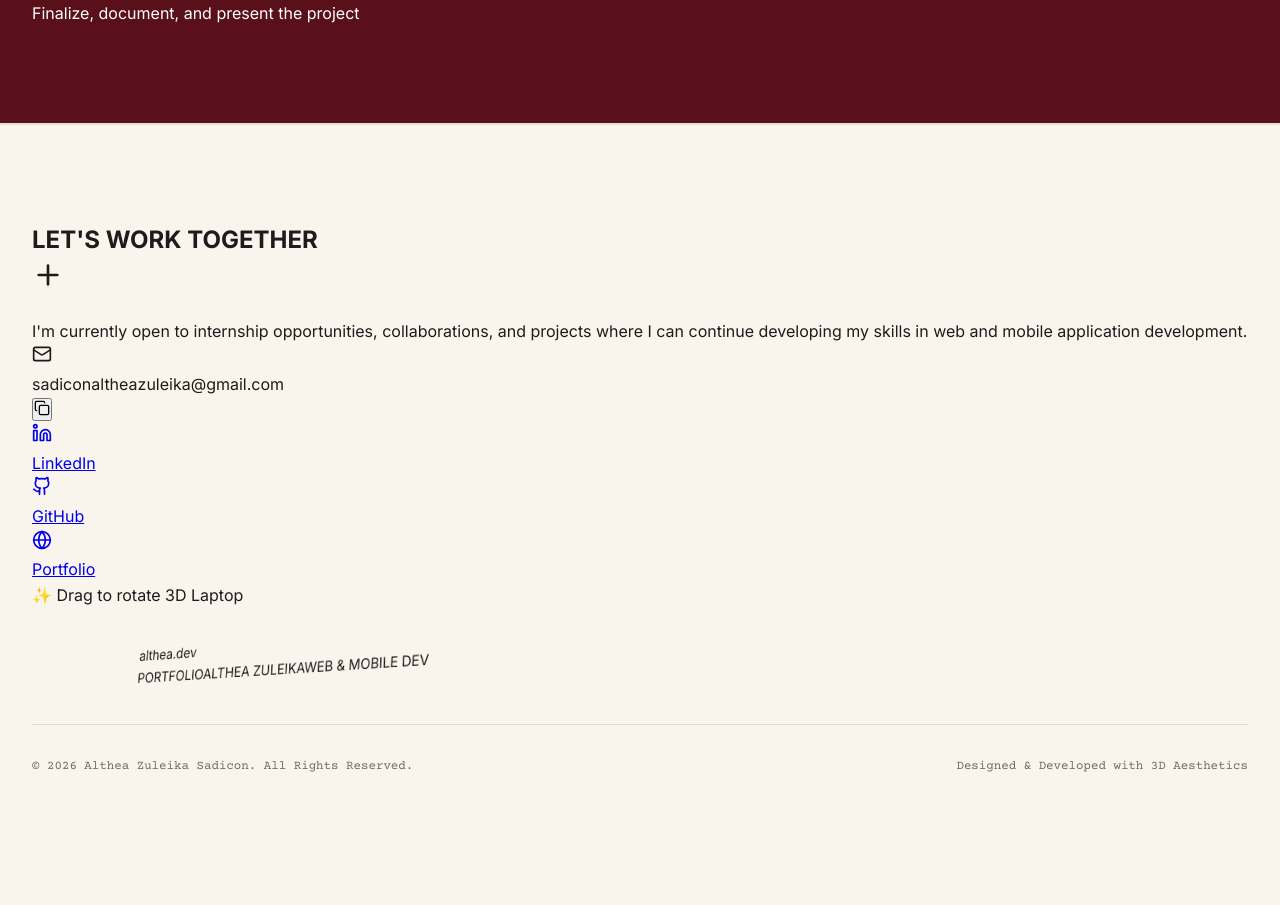
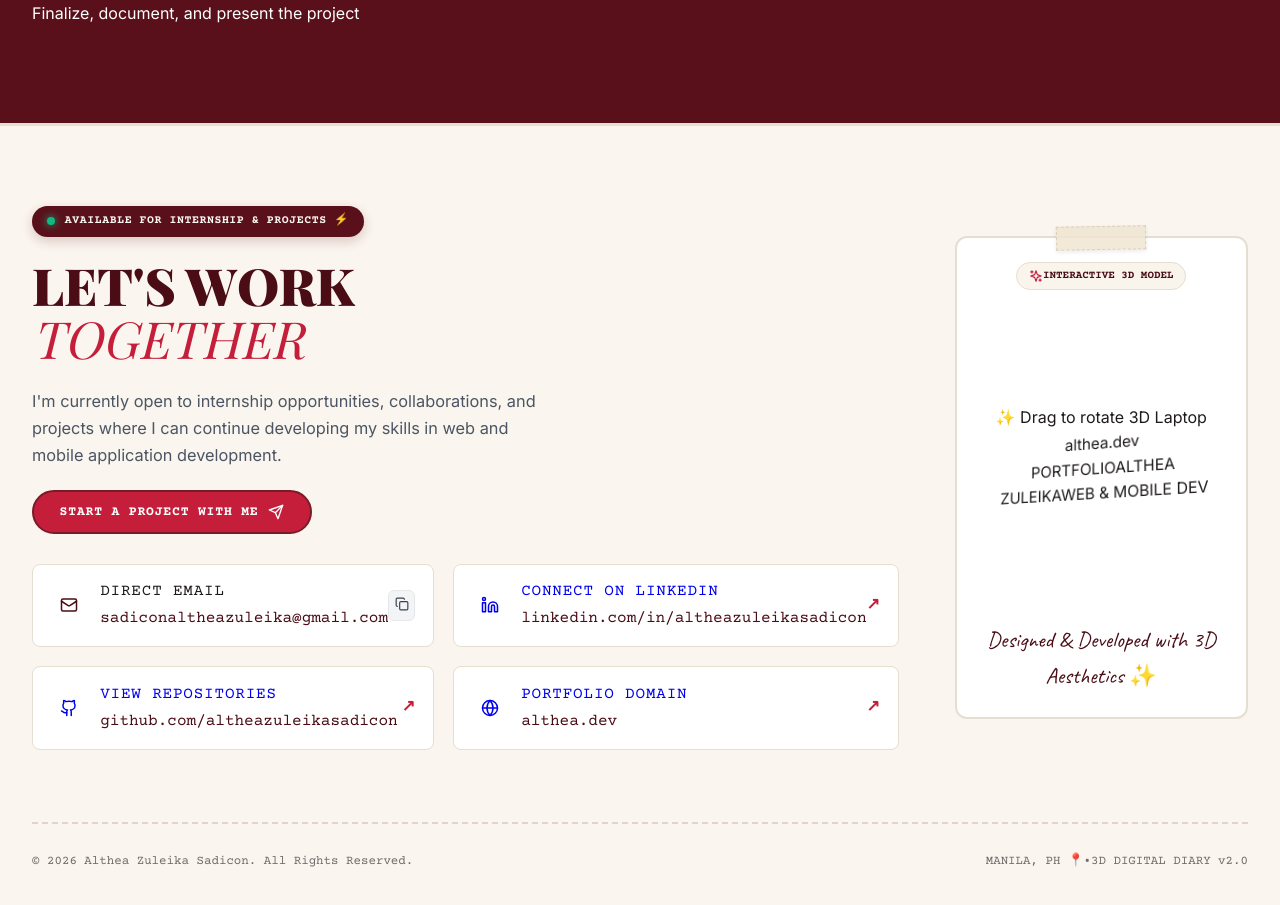
Before and after one commit to theasdcn/my_portfolio, a React (Vite) app: page / in a window 1280 px wide. Shown: the part 6060-6965 px from the top of the page. Before the commit the page ends 6869 px from the top, so only its background shows below. Built offline with nearby package versions, Linux system fonts and the light colour scheme; a web font is replaced by a local one.

Commit message:
feat: update contact footer layout & clean up repository tracking
- Redesign contact footer with Y2K paper link cards for email, LinkedIn, GitHub, and portfolio
- Style 3D laptop paper frame with status indicator
- Ensure text and icons are sharp, legible, and un-obscured

```diff
--- a/src/components/ContactFooter.jsx
+++ b/src/components/ContactFooter.jsx
@@ -1,5 +1,5 @@
 import React, { useState } from 'react';
-import { Mail, Linkedin, Github, Globe, Plus, ArrowRight, Check, Copy } from 'lucide-react';
+import { Mail, Linkedin, Github, Globe, Plus, Check, Copy, Sparkles, Send } from 'lucide-react';
 import { CONTACT_INFO } from '../constants/portfolioData';
 import { Laptop3D } from './Laptop3D';
 
@@ -15,98 +15,144 @@ export function ContactFooter({ onOpenContact }) {
 
   return (
     <footer className="contact-footer-section" id="contact">
-      <div className="contact-content-grid">
+      <div className="contact-container">
 
-        {/* LEFT COLUMN: CTA TEXT */}
+        {/* LEFT/MAIN COLUMN: Heading, Bio & Social Taped Link Cards */}
         <div className="contact-left-col">
-          <div className="contact-title-row">
-            <h2 className="contact-heading">LET'S WORK TOGETHER</h2>
-            <span className="contact-plus-icon"><Plus size={32} /></span>
+
+          <div className="contact-top-status">
+            <span className="live-status-pulse" />
+            <span className="status-text font-mono">AVAILABLE FOR INTERNSHIP &amp; PROJECTS ⚡</span>
           </div>
 
-          <p className="contact-desc">
+          <h2 className="contact-heading-serif">
+            LET'S WORK <br />
+            <span className="contact-serif-italic">TOGETHER</span>
+          </h2>
+
+          <p className="contact-body-text">
             I'm currently open to internship opportunities, collaborations, and projects where I can continue developing my skills in web and mobile application development.
           </p>
 
+          <button className="contact-cta-btn shadow-y2k" onClick={onOpenContact}>
+            <span>START A PROJECT WITH ME</span>
+            <Send size={16} />
+          </button>
 
+          {/* TAPED SOCIAL & EMAIL LINK CARDS */}
+          <div className="contact-paper-links-grid">
 
-        </div>
-
-        {/* MIDDLE COLUMN: SOCIAL & EMAIL LINKS */}
-        <div className="contact-middle-col">
-          <div className="contact-links-list">
-
-            {/* EMAIL LINK */}
-            <div className="contact-link-card group" onClick={handleCopyEmail} style={{ cursor: 'pointer' }}>
-              <div className="link-icon-box">
-                <Mail size={20} />
+            {/* EMAIL LINK CARD */}
+            <div
+              className="paper-link-card group cursor-pointer shadow-y2k -rotate-1"
+              onClick={handleCopyEmail}
+              title="Click to copy email address!"
+            >
+              <div className="link-card-left">
+                <div className="link-icon-box bg-red-100 text-burgundy">
+                  <Mail size={18} />
+                </div>
+                <div className="link-info-text">
+                  <span className="link-label font-mono text-[10px] text-muted uppercase">DIRECT EMAIL</span>
+                  <p className="link-value font-mono text-xs font-bold text-burgundy">{CONTACT_INFO.email}</p>
+                </div>
               </div>
-              <div className="link-text-details">
-                <span className="link-url">{CONTACT_INFO.email}</span>
-              </div>
-              <button className="copy-action-btn" title="Copy Email">
-                {copied ? <Check size={16} className="text-green-400" /> : <Copy size={16} />}
+              <button className="copy-btn-pill" aria-label="Copy Email">
+                {copied ? <Check size={14} className="text-green-600" /> : <Copy size={14} />}
               </button>
             </div>
 
-            {/* LINKEDIN LINK */}
+            {/* LINKEDIN LINK CARD */}
             <a
               href={CONTACT_INFO.linkedin}
               target="_blank"
               rel="noopener noreferrer"
-              className="contact-link-card group"
+              className="paper-link-card group shadow-y2k rotate-1"
             >
-              <div className="link-icon-box">
-                <Linkedin size={20} />
+              <div className="link-card-left">
+                <div className="link-icon-box bg-blue-100 text-blue-700">
+                  <Linkedin size={18} />
+                </div>
+                <div className="link-info-text">
+                  <span className="link-label font-mono text-[10px] text-muted uppercase">CONNECT ON LINKEDIN</span>
+                  <p className="link-value font-mono text-xs font-bold text-burgundy">linkedin.com/in/altheazuleikasadicon</p>
+                </div>
               </div>
-              <div className="link-text-details">
-                <span className="link-url">LinkedIn</span>
-              </div>
+              <span className="link-arrow-badge">↗</span>
             </a>
 
-            {/* GITHUB LINK */}
+            {/* GITHUB LINK CARD */}
             <a
               href={CONTACT_INFO.github}
               target="_blank"
               rel="noopener noreferrer"
-              className="contact-link-card group"
+              className="paper-link-card group shadow-y2k -rotate-1"
             >
-              <div className="link-icon-box">
-                <Github size={20} />
+              <div className="link-card-left">
+                <div className="link-icon-box bg-gray-100 text-gray-900">
+                  <Github size={18} />
+                </div>
+                <div className="link-info-text">
+                  <span className="link-label font-mono text-[10px] text-muted uppercase">VIEW REPOSITORIES</span>
+                  <p className="link-value font-mono text-xs font-bold text-burgundy">github.com/altheazuleikasadicon</p>
+                </div>
               </div>
-              <div className="link-text-details">
-                <span className="link-url">GitHub</span>
-              </div>
+              <span className="link-arrow-badge">↗</span>
             </a>
 
-            {/* PORTFOLIO LINK */}
+            {/* PORTFOLIO WEBSITE LINK CARD */}
             <a
               href={CONTACT_INFO.portfolio}
               target="_blank"
               rel="noopener noreferrer"
-              className="contact-link-card group"
+              className="paper-link-card group shadow-y2k rotate-2"
             >
-              <div className="link-icon-box">
-                <Globe size={20} />
+              <div className="link-card-left">
+                <div className="link-icon-box bg-amber-100 text-amber-700">
+                  <Globe size={18} />
+                </div>
+                <div className="link-info-text">
+                  <span className="link-label font-mono text-[10px] text-muted uppercase">PORTFOLIO DOMAIN</span>
+                  <p className="link-value font-mono text-xs font-bold text-burgundy">althea.dev</p>
+                </div>
               </div>
-              <div className="link-text-details">
-                <span className="link-url">Portfolio</span>
-              </div>
+              <span className="link-arrow-badge">↗</span>
             </a>
 
           </div>
+
         </div>
 
-        {/* RIGHT COLUMN: 3D INTERACTIVE LAPTOP MOCKUP */}
+        {/* RIGHT COLUMN: 3D INTERACTIVE LAPTOP SHOWCASE */}
         <div className="contact-right-col">
-          <Laptop3D />
+          <div className="laptop-paper-frame shadow-y2k rotate-2">
+            <div className="tape-strip top-center-tape" />
+            <div className="frame-header-tag font-mono">
+              <Sparkles size={14} className="text-cherry inline mr-1" />
+              <span>INTERACTIVE 3D MODEL</span>
+            </div>
+
+            {/* 3D Laptop Component */}
+            <div className="laptop-canvas-wrapper">
+              <Laptop3D />
+            </div>
+
+            <p className="laptop-caption-script font-script">
+              Designed &amp; Developed with 3D Aesthetics ✨
+            </p>
+          </div>
         </div>
 
       </div>
 
+      {/* FOOTER BOTTOM COPYRIGHT BAR */}
       <div className="footer-bottom-bar">
         <span>© {new Date().getFullYear()} Althea Zuleika Sadicon. All Rights Reserved.</span>
-        <span>Designed &amp; Developed with 3D Aesthetics</span>
+        <div className="flex items-center gap-2 font-mono">
+          <span>MANILA, PH 📍</span>
+          <span>•</span>
+          <span>3D DIGITAL DIARY v2.0</span>
+        </div>
       </div>
     </footer>
   );
--- a/src/index.css
+++ b/src/index.css
@@ -1160,70 +1160,241 @@ body {
 /* ==========================================================================
    CONTACT FOOTER & RETRO LAPTOP
    ========================================================================== */
+/* ==========================================================================
+   CONTACT FOOTER & RETRO LAPTOP (Y2K SCRAPBOOK LAYOUT)
+   ========================================================================== */
 .contact-footer-section {
-  padding: 6rem 2rem 2rem;
-  background: var(--bg-cream);
-  border-top: 2px solid var(--border-cream);
+  padding: 5rem 2rem 2.5rem;
+  background: #faf5ee;
+  border-top: 3px solid var(--border-cream);
+  position: relative;
 }
 
 .contact-container {
   max-width: 1320px;
   margin: 0 auto;
   display: grid;
-  grid-template-columns: 1fr 1.1fr 1fr;
-  gap: 3rem;
+  grid-template-columns: 1.15fr 1fr;
+  gap: 3.5rem;
   align-items: center;
 }
 
 .contact-left-col {
   display: flex;
   flex-direction: column;
-  gap: 1.25rem;
+  gap: 1.35rem;
+}
+
+.contact-top-status {
+  display: inline-flex;
+  align-items: center;
+  gap: 0.6rem;
+  background: var(--bg-burgundy);
+  color: var(--text-cream);
+  padding: 0.4rem 0.95rem;
+  border-radius: 9999px;
+  width: fit-content;
+  box-shadow: 0 4px 12px rgba(89, 16, 26, 0.2);
+}
+
+.live-status-pulse {
+  width: 8px;
+  height: 8px;
+  background-color: #10b981;
+  border-radius: 50%;
+  box-shadow: 0 0 8px #10b981;
+  animation: pulse 1.5s infinite;
+}
+
+.status-text {
+  font-size: 0.72rem;
+  font-weight: 700;
+  letter-spacing: 0.05em;
 }
 
 .contact-heading-serif {
   font-family: var(--font-serif);
-  font-size: clamp(2.2rem, 3.5vw, 3.2rem);
+  font-size: clamp(2.4rem, 4vw, 3.6rem);
   font-weight: 900;
   color: var(--text-burgundy);
-  line-height: 1.1;
+  line-height: 1.05;
 }
 
-.contact-links-stack {
-  display: flex;
-  flex-direction: column;
-  gap: 1rem;
+.contact-serif-italic {
+  font-style: italic;
+  font-weight: 400;
+  color: var(--accent-cherry);
 }
 
-.contact-paper-link {
+.contact-body-text {
+  font-size: 1.02rem;
+  color: #4b5563;
+  line-height: 1.65;
+  max-width: 520px;
+}
+
+.contact-cta-btn {
+  display: inline-flex;
+  align-items: center;
+  gap: 0.6rem;
+  background: var(--accent-cherry);
+  color: white;
+  border: 2px solid var(--border-burgundy);
+  padding: 0.75rem 1.6rem;
+  border-radius: 9999px;
+  font-family: var(--font-mono);
+  font-size: 0.82rem;
+  font-weight: 800;
+  letter-spacing: 0.06em;
+  cursor: pointer;
+  width: fit-content;
+  transition: all 0.25s cubic-bezier(0.175, 0.885, 0.32, 1.275);
+}
+
+.contact-cta-btn:hover {
+  background: var(--bg-burgundy);
+  transform: translateY(-3px) scale(1.02);
+}
+
+.contact-paper-links-grid {
+  display: grid;
+  grid-template-columns: repeat(2, 1fr);
+  gap: 1.2rem;
+  margin-top: 0.5rem;
+}
+
+.paper-link-card {
+  position: relative;
+  background: white;
+  border: 1.5px solid var(--border-cream);
+  border-radius: 8px;
+  padding: 0.9rem 1.1rem;
   display: flex;
   align-items: center;
-  gap: 1rem;
-  background: white;
-  border: 1px solid var(--border-cream);
-  padding: 1rem 1.25rem;
-  color: var(--text-burgundy);
+  justify-content: space-between;
   text-decoration: none;
-  font-family: var(--font-mono);
-  font-size: 0.85rem;
-  font-weight: 700;
-  box-shadow: 0 4px 10px rgba(0, 0, 0, 0.04);
   transition: all 0.25s ease;
 }
 
-.contact-paper-link:hover {
-  background: var(--bg-burgundy);
-  color: white;
-  transform: translateX(6px);
+.paper-link-card:hover {
+  transform: scale(1.03) rotate(0deg);
+  border-color: var(--accent-cherry);
+  box-shadow: 0 12px 25px rgba(89, 16, 26, 0.18);
+  z-index: 10;
+}
+
+.link-card-left {
+  display: flex;
+  align-items: center;
+  gap: 0.85rem;
+}
+
+.link-icon-box {
+  width: 36px;
+  height: 36px;
+  border-radius: 8px;
+  display: flex;
+  align-items: center;
+  justify-content: center;
+  flex-shrink: 0;
+}
+
+.link-info-text {
+  display: flex;
+  flex-direction: column;
+  gap: 0.1rem;
+}
+
+.link-label {
+  letter-spacing: 0.05em;
+}
+
+.link-value {
+  white-space: nowrap;
+  overflow: hidden;
+  text-overflow: ellipsis;
+  max-width: 100%;
+}
+
+.copy-btn-pill {
+  background: #f3f4f6;
+  border: 1px solid #e5e7eb;
+  padding: 0.35rem;
+  border-radius: 6px;
+  color: #374151;
+  cursor: pointer;
+  transition: background 0.2s ease;
+}
+
+.copy-btn-pill:hover {
+  background: #e5e7eb;
+}
+
+.link-arrow-badge {
+  font-family: var(--font-mono);
+  font-weight: bold;
+  color: var(--accent-cherry);
+  font-size: 1rem;
+}
+
+/* Right Column 3D Laptop Paper Frame */
+.contact-right-col {
+  display: flex;
+  justify-content: center;
+}
+
+.laptop-paper-frame {
+  position: relative;
+  background: white;
+  border: 2px solid var(--border-cream);
+  border-radius: 12px;
+  padding: 1.5rem 1.25rem;
+  width: 100%;
+  max-width: 480px;
+  text-align: center;
+}
+
+.frame-header-tag {
+  display: inline-flex;
+  align-items: center;
+  background: var(--bg-cream);
+  border: 1px solid var(--border-cream);
+  padding: 0.25rem 0.75rem;
+  border-radius: 9999px;
+  font-size: 0.68rem;
+  font-weight: 700;
+  color: var(--text-burgundy);
+  margin-bottom: 1rem;
+}
+
+.laptop-canvas-wrapper {
+  width: 100%;
+  min-height: 300px;
+  display: flex;
+  align-items: center;
+  justify-content: center;
+}
+
+.laptop-caption-script {
+  font-size: 1.4rem;
+  color: var(--text-burgundy);
+  margin-top: 1rem;
+}
+
+.top-center-tape {
+  top: -12px;
+  left: 50%;
+  transform: translateX(-50%) rotate(-1deg);
 }
 
 .footer-bottom-bar {
   max-width: 1320px;
-  margin: 4rem auto 0;
-  padding-top: 2rem;
-  border-top: 1px solid var(--border-cream);
+  margin: 4.5rem auto 0;
+  padding-top: 1.75rem;
+  border-top: 2px dashed rgba(89, 16, 26, 0.15);
   display: flex;
   justify-content: space-between;
+  align-items: center;
   font-family: var(--font-mono);
   font-size: 0.78rem;
   color: var(--text-muted);
```
